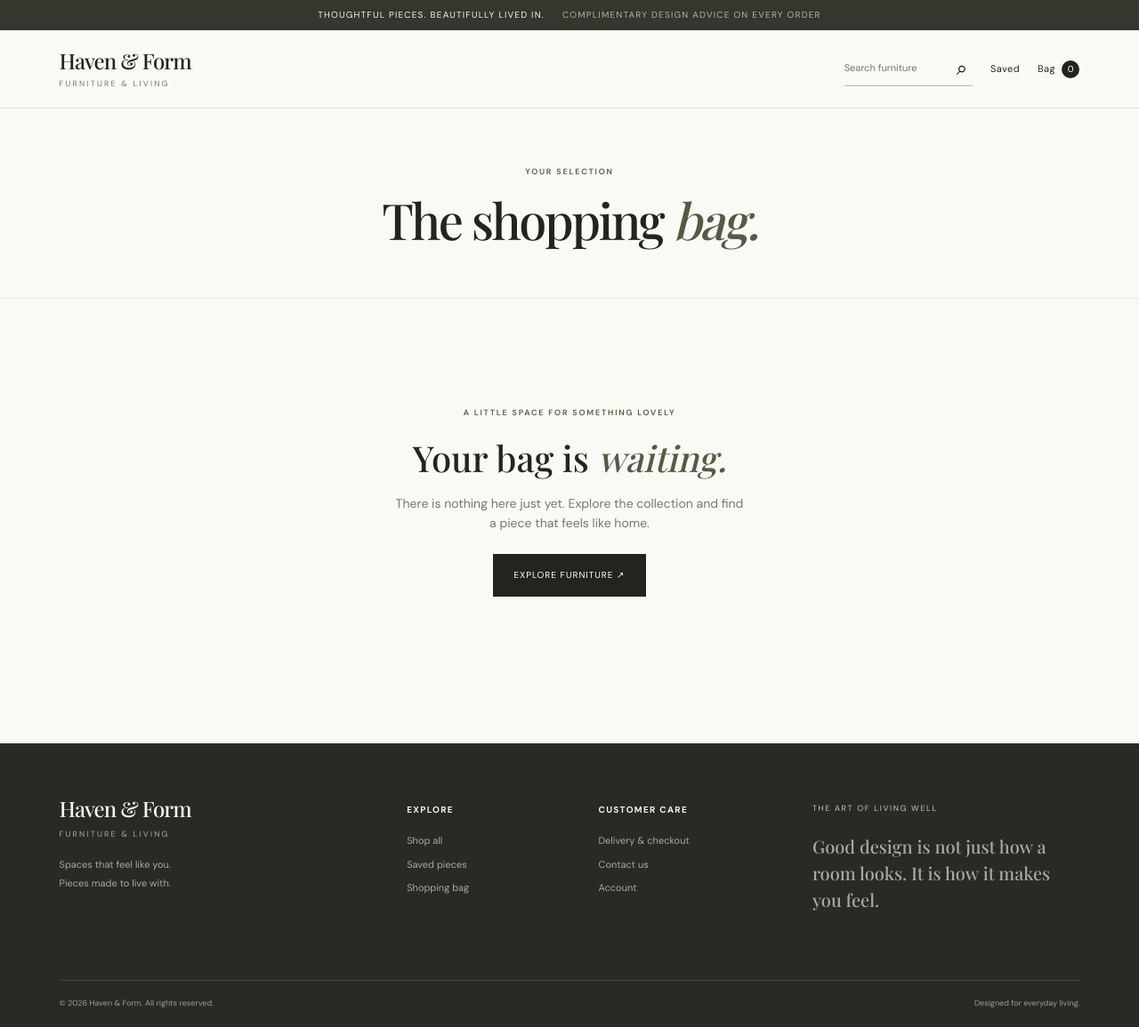
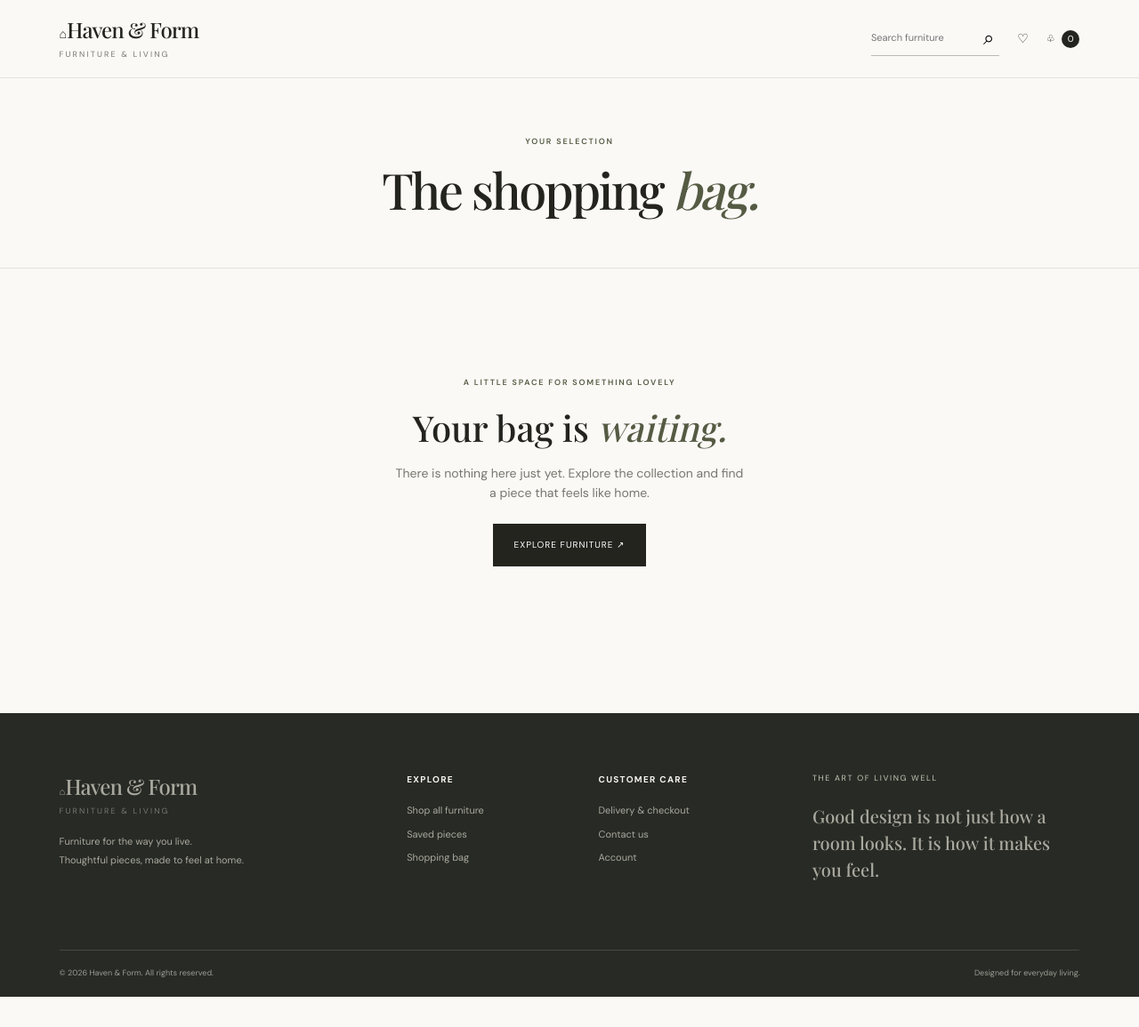
Before and after one commit to Al-ameenolanrewaju/Furnitures, a Flask app: page /cart in a window 1280 px wide. Shown: the whole page at 89% size. After the commit the page ends 1121 px from the top, so only its background shows below. Run offline with Flask 3, Linux system fonts and the light colour scheme; some libraries are stand-ins or nearby versions.

Commit message:
Redesign storefront header and footer

```diff
--- a/app/templates/base.html
+++ b/app/templates/base.html
@@ -2,21 +2,32 @@
 <html lang="en">
 <head>
 <meta charset="utf-8"><meta name="viewport" content="width=device-width, initial-scale=1">
-<meta name="description" content="{% block meta_description %}Considered furniture for the way you live. Discover timeless pieces for every room.{% endblock %}">
-<title>{% block title %}{{ store_name }} — Furniture for living{% endblock %}</title>
+<meta name="description" content="{% block meta_description %}Beautifully considered furniture for every room. Discover Haven & Form.{% endblock %}">
+<title>{% block title %}{{ store_name }} — Furniture for better living{% endblock %}</title>
 <link rel="preconnect" href="https://fonts.googleapis.com"><link rel="preconnect" href="https://fonts.gstatic.com" crossorigin>
 <link href="https://fonts.googleapis.com/css2?family=DM+Sans:wght@400;500;600;700&family=Playfair+Display:wght@500;600;700&display=swap" rel="stylesheet">
 <link rel="stylesheet" href="{{ url_for('static', filename='css/app.css') }}">
 <script defer src="{{ url_for('static', filename='js/app.js') }}"></script>
 {% block head %}{% endblock %}
 </head>
-<body>
-<div class="announcement">Thoughtful pieces. Beautifully lived in. <span>Complimentary design advice on every order</span></div>
+<body class="storefront-body">
 <header class="site-header">
-<a class="wordmark" href="{{ url_for('store.home') }}">{{ store_name }}<small>FURNITURE & LIVING</small></a>
-<div class="header-actions"><form action="{{ url_for('store.search') }}" class="search-form"><input name="q" placeholder="Search furniture" aria-label="Search furniture"><button aria-label="Search">⌕</button></form><a class="header-link" href="{{ url_for('store.wishlist') }}">Saved</a><a class="bag-link" href="{{ url_for('store.cart') }}">Bag <span>{{ cart_count }}</span></a></div>
+<a class="brand-lockup" href="{{ url_for('store.home') }}"><span class="brand-mark" aria-hidden="true">⌂</span><span class="wordmark">{{ store_name }}<small>FURNITURE & LIVING</small></span></a>
+<div class="header-actions">
+<form action="{{ url_for('store.search') }}" class="search-form"><input name="q" placeholder="Search furniture" aria-label="Search furniture"><button aria-label="Search">⌕</button></form>
+<a class="header-icon saved-icon" href="{{ url_for('store.wishlist') }}" aria-label="Saved pieces">♡</a>
+<a class="bag-link" href="{{ url_for('store.cart') }}" aria-label="Shopping bag">♧ <span>{{ cart_count }}</span></a>
+</div>
 </header>
 {% with messages = get_flashed_messages(with_categories=true) %}{% if messages %}<div class="flash-stack">{% for category, message in messages %}<div class="flash {{ category }}">{{ message }}</div>{% endfor %}</div>{% endif %}{% endwith %}
 <main id="main-content">{% block content %}{% endblock %}</main>
-<footer class="site-footer"><div class="footer-main"><div><a class="wordmark footer-wordmark" href="{{ url_for('store.home') }}">{{ store_name }}<small>FURNITURE & LIVING</small></a><p>Spaces that feel like you.<br>Pieces made to live with.</p></div><div><h4>Explore</h4><a href="{{ url_for('store.catalogue') }}">Shop all</a><a href="{{ url_for('store.wishlist') }}">Saved pieces</a><a href="{{ url_for('store.cart') }}">Shopping bag</a></div><div><h4>Customer care</h4><a href="{{ url_for('store.checkout') }}">Delivery & checkout</a><a href="mailto:hello@example.com">Contact us</a><a href="{{ url_for('auth.login') }}">Account</a></div><div class="footer-note"><span>THE ART OF LIVING WELL</span><p>Good design is not just how a room looks. It is how it makes you feel.</p></div></div><div class="footer-bottom"><span>© {{ current_year }} {{ store_name }}. All rights reserved.</span><span>Designed for everyday living.</span></div></footer>
+<footer class="site-footer">
+<div class="footer-main">
+<div class="footer-brand"><a class="brand-lockup" href="{{ url_for('store.home') }}"><span class="brand-mark" aria-hidden="true">⌂</span><span class="wordmark">{{ store_name }}<small>FURNITURE & LIVING</small></span></a><p>Furniture for the way you live.<br>Thoughtful pieces, made to feel at home.</p></div>
+<div><h4>Explore</h4><a href="{{ url_for('store.catalogue') }}">Shop all furniture</a><a href="{{ url_for('store.wishlist') }}">Saved pieces</a><a href="{{ url_for('store.cart') }}">Shopping bag</a></div>
+<div><h4>Customer care</h4><a href="{{ url_for('store.checkout') }}">Delivery & checkout</a><a href="mailto:hello@example.com">Contact us</a><a href="{{ url_for('auth.login') }}">Account</a></div>
+<div class="footer-note"><span>THE ART OF LIVING WELL</span><p>Good design is not just how a room looks. It is how it makes you feel.</p></div>
+</div>
+<div class="footer-bottom"><span>© {{ current_year }} {{ store_name }}. All rights reserved.</span><span>Designed for everyday living.</span></div>
+</footer>
 </body></html>
```
